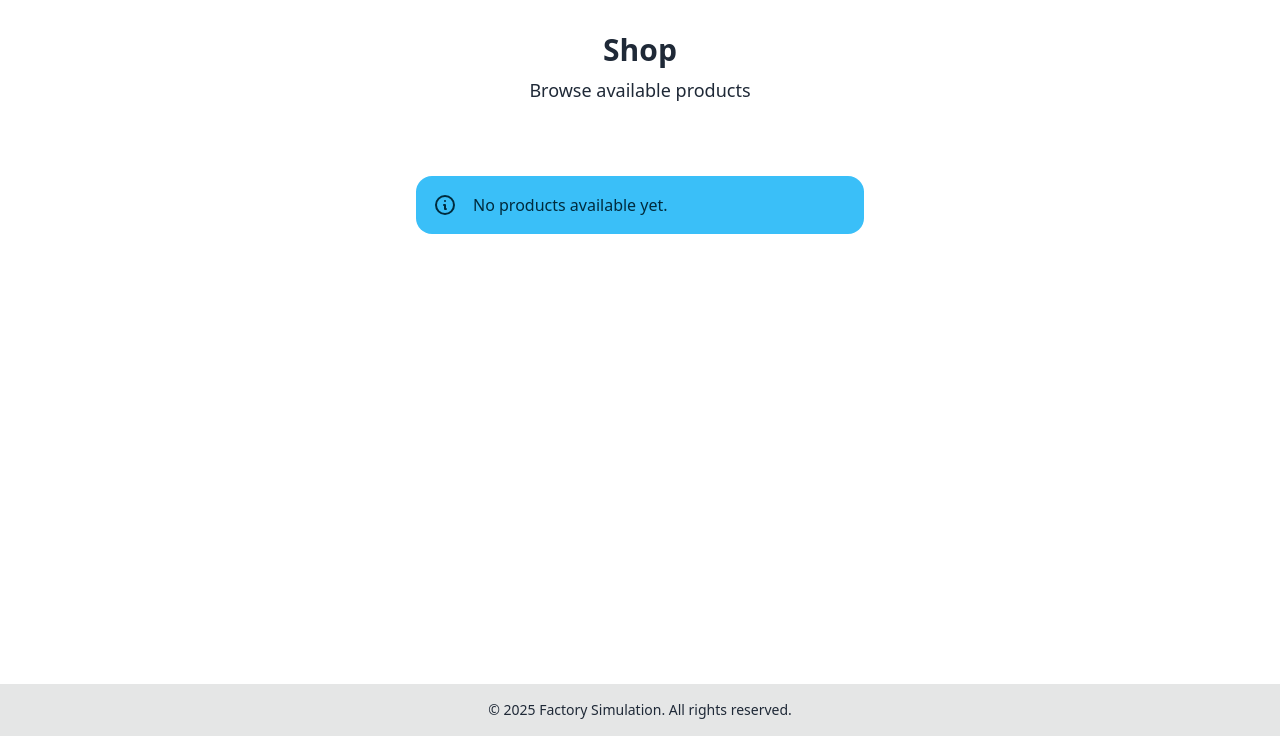
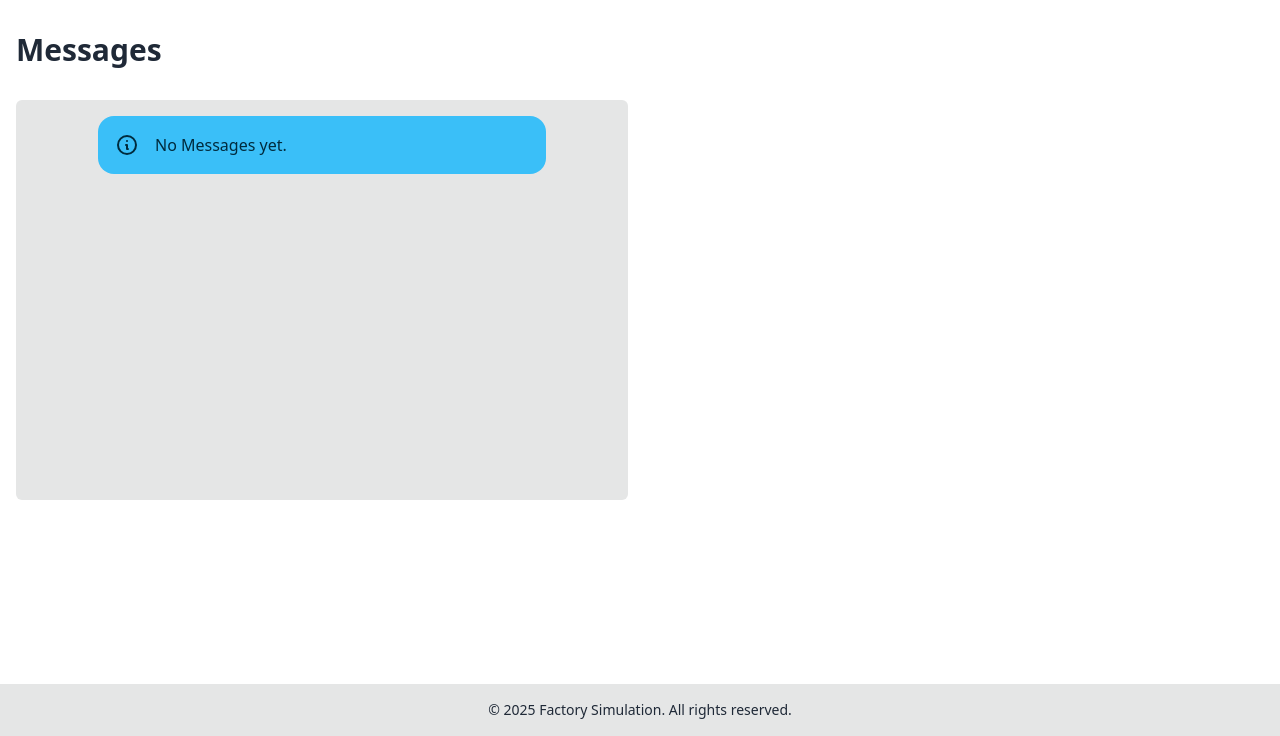
Before and after one commit to BreydenSummers/HackUSU2025, a Django app: template factory_simulation/simulation/templates/simulation/messages.html in a window 1280 px wide. Shown: the part 64-800 px from the top of the page. Run offline with Django 4.2, Linux system fonts and the light colour scheme; the template is opened without the code that fills it, so the values that code supplies are empty; some libraries are stand-ins or nearby versions.

Commit message:
Fix authentication, edit messages and admin_dashboard

```diff
--- a/factory_simulation/simulation/templates/simulation/admin_dashboard.html
+++ b/factory_simulation/simulation/templates/simulation/admin_dashboard.html
@@ -8,7 +8,6 @@ Dashboard | Factory Simulation{% endblock %} {% block content %}
 <div class="card bg-base-200 shadow-xl mb-8">
   <div class="card-body">
     <h2 class="card-title text-2xl mb-4">Your Teams</h2>
-
     {% if teams %}
     <div class="overflow-x-auto">
       <table class="table table-zebra w-full">
--- a/factory_simulation/simulation/templates/simulation/messages.html
+++ b/factory_simulation/simulation/templates/simulation/messages.html
@@ -1,14 +1,11 @@
-{% extends 'simulation/base.html' %} {% load static %} {% block title %}Shop |
+{% extends 'simulation/base.html' %} {% load static %} {% block title %}Messages |
 Factory Simulation{% endblock %} {% block content %}
-<div class="text-center mb-8">
-  <h1 class="text-3xl font-bold">Shop</h1>
-  <p class="text-lg mt-2">Browse available products</p>
+<div class="text-start mb-8">
+  <h1 class="text-3xl font-bold">Messages</h1>
 </div>
-
-<div class="grid grid-cols-1 md:grid-cols-2 lg:grid-cols-3 gap-6">
-
-  <div class="col-span-full text-center py-10">
-    <div class="alert alert-info max-w-md mx-auto">
+<div class="grid grid-cols-2 md:grid-cols-2 lg:grid-cols-2 gap-6 items-center" style="height:50vh">
+    <div class="col-span-1 bg-base-300 rounded-md h-full p-2">
+        <div class="alert alert-info max-w-md mx-auto my-2">
             <svg
                 xmlns="http://www.w3.org/2000/svg"
                 fill="none"
@@ -22,8 +19,11 @@ Factory Simulation{% endblock %} {% block content %}
                 d="M13 16h-1v-4h-1m1-4h.01M21 12a9 9 0 11-18 0 9 9 0 0118 0z"
                 ></path>
             </svg>
-      <span>No products available yet.</span>
+            <span>No Messages yet.</span>
         </div>
+    </div>
+    <div class="col-span-1 text-center py-10">
+
     </div>
 </div>
 {% endblock %}
--- a/factory_simulation/simulation/urls.py
+++ b/factory_simulation/simulation/urls.py
@@ -2,7 +2,7 @@ from django.urls import path
 from . import views
 
 urlpatterns = [
-    path("", views.home, name="home"),
+    path("", views.index, name="home"),
     path("shop/", views.shop, name="shop"),
     path("admin-dashboard/", views.admin_dashboard, name="admin_dashboard"),
     path("create-team/", views.create_team, name="create_team"),
```
Also changed, not shown: factory_simulation/simulation/views.py (+16 -11 lines), factory_simulation/db.sqlite3, factory_simulation/simulation/templates/simulation/index.html (renamed from factory_simulation/simulation/templates/simulation/home.html). Lines whose indentation alone changed are shown as unchanged.
